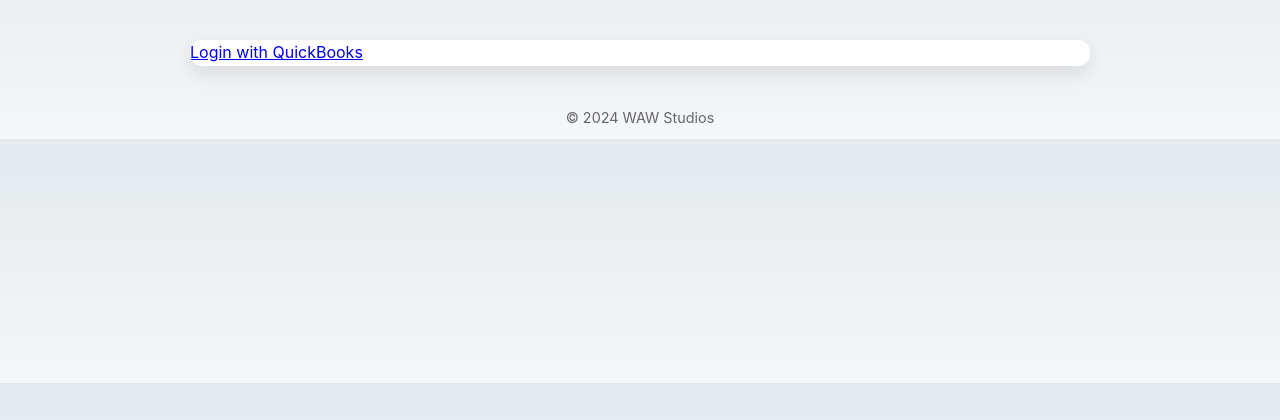
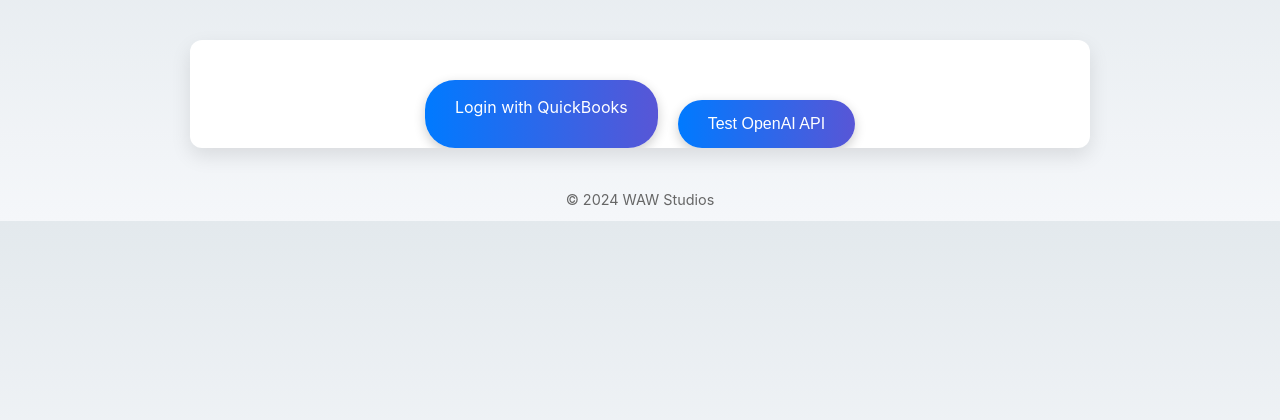
Before and after one commit to Linkbooks/Linkbooks-Ai, a Flask app: page / in a window 1280 px wide. Shown: the part 105-525 px from the top of the page. Run offline with Flask 3, Linux system fonts and the light colour scheme; parts of the project's set-up code (start-up, migrations or seed data) failed here and were passed over.

Commit message:
Style changes and openai integration test button

```diff
--- a/app.py
+++ b/app.py
@@ -6,6 +6,7 @@ from flask import Flask, render_template, redirect, request, url_for, send_from_
 from dotenv import load_dotenv
 from supabase import create_client
 import openai
+import openai.error
 
 # Load .env file in development environment
 if os.getenv('FLASK_ENV') == 'development':
@@ -138,7 +139,6 @@ def login():
 def logout():
     return redirect(url_for('index'))
 
-
 @app.route('/callback')
 def callback():
     try:
@@ -188,30 +188,27 @@ def business_info():
 
 @app.route('/analyze', methods=['GET'])
 def analyze():
-    """
-    Fetch company information and return an AI-generated analysis.
-    """
     try:
-        logging.info("Starting /analyze route")
-
         # Fetch company info
         company_info = get_company_info()
-        logging.info(f"Company info fetched: {company_info}")
+
+        # Log company_info for debugging
+        logging.info(f"Company Info: {company_info}")
 
         # Generate analysis using OpenAI ChatCompletion
         prompt = (
             "Analyse the following business details and provide a brief summary in British English:\n"
-            f"- Company Name: {company_info.get('CompanyName')}\n"
-            f"- Legal Name: {company_info.get('LegalName')}\n"
+            f"- Company Name: {company_info.get('CompanyName', 'N/A')}\n"
+            f"- Legal Name: {company_info.get('LegalName', 'N/A')}\n"
             f"- Address: {company_info.get('CompanyAddr', {}).get('Line1', 'N/A')}\n"
             f"- Phone: {company_info.get('PrimaryPhone', {}).get('FreeFormNumber', 'N/A')}\n"
             f"- Email: {company_info.get('Email', {}).get('Address', 'N/A')}\n"
         )
-        logging.info(f"Prompt for OpenAI: {prompt}")
 
-        # OpenAI ChatCompletion API call
+        logging.info(f"Prompt: {prompt}")
+
         response = openai.ChatCompletion.create(
-            model="gpt-3.5-turbo",  # Or "gpt-4" if available and configured
+            model="gpt-3.5-turbo",
             messages=[
                 {"role": "system", "content": "You are an expert business analyst."},
                 {"role": "user", "content": prompt}
@@ -219,11 +216,10 @@ def analyze():
             max_tokens=300,
             temperature=0.7
         )
-        logging.info(f"OpenAI response received: {response}")
+        logging.info(f"OpenAI response: {response}")
 
-        # Extract the analysis from the response safely
-        analysis = response["choices"][0]["message"]["content"].strip()
-        logging.info(f"Generated analysis: {analysis}")
+        # Extract the analysis from the response
+        analysis = response['choices'][0]['message']['content']
 
         # Render the analysis.html template with the analysis and company info
         return render_template(
@@ -231,19 +227,31 @@ def analyze():
             analysis=analysis,
             data=company_info
         )
-
-    except openai.OpenAIError as e:
-        logging.error(f"OpenAI API error: {e}")
+    except openai.error.OpenAIError as e:
+        logging.error(f"OpenAI API error in /analyze: {e}")
         return {"error": "There was an issue with the AI service. Please try again later."}, 500
-
     except Exception as e:
-        logging.error(f"Unexpected error: {e}")
+        logging.error(f"Unexpected error in /analyze: {e}")
         return {"error": str(e)}, 500
 
-
-
-
-
+@app.route('/test-openai', methods=['GET'])
+def test_openai():
+    try:
+        response = openai.ChatCompletion.create(
+            model="gpt-3.5-turbo",
+            messages=[
+                {"role": "system", "content": "You are a helpful assistant."},
+                {"role": "user", "content": "Hello, can you confirm this is working?"}
+            ],
+            max_tokens=50
+        )
+        return {"message": response['choices'][0]['message']['content']}, 200
+    except openai.error.OpenAIError as e:
+        logging.error(f"OpenAI API error in /test-openai: {e}")
+        return {"error": "OpenAI service is unavailable. Check API key and model."}, 500
+    except Exception as e:
+        logging.error(f"Unexpected error in /test-openai: {e}")
+        return {"error": str(e)}, 500
 
 
 if __name__ == '__main__':
--- a/templates/index.html
+++ b/templates/index.html
@@ -6,6 +6,41 @@
     <meta name="viewport" content="width=device-width, initial-scale=1.0">
     <title>QuickBooks GPT App</title>
     <link rel="stylesheet" href="{{ url_for('static', filename='styles.css') }}">
+    <style>
+        /* Additional styling for buttons */
+        .button-container {
+            display: flex;
+            justify-content: center;
+            gap: 20px;
+            margin-top: 40px;
+        }
+
+        .button-container a,
+        .button-container button {
+            padding: 15px 30px;
+            font-size: 1rem;
+            text-align: center;
+            text-decoration: none;
+            color: white;
+            background: linear-gradient(90deg, #007aff, #5856d6);
+            border: none;
+            border-radius: 30px;
+            box-shadow: 0 4px 12px rgba(0, 0, 0, 0.2);
+            transition: all 0.3s ease-in-out;
+            cursor: pointer;
+        }
+
+        .button-container a:hover,
+        .button-container button:hover {
+            background: linear-gradient(90deg, #5856d6, #007aff);
+            box-shadow: 0 6px 16px rgba(0, 0, 0, 0.25);
+            transform: translateY(-2px);
+        }
+
+        .button-container button {
+            border: none;
+        }
+    </style>
 </head>
 <body>
     <header>
@@ -13,8 +48,12 @@
     </header>
 
     <main>
-        <!-- Login button -->
-        <a href="{{ url_for('login') }}" class="login-button">Login with QuickBooks</a>
+        <div class="button-container">
+            <!-- Login button -->
+            <a href="{{ url_for('login') }}">Login with QuickBooks</a>
+            <!-- Test OpenAI button -->
+            <button onclick="window.location.href='/test-openai'">Test OpenAI API</button>
+        </div>
     </main>
 
     <footer>
```
Also changed, not shown: templates/dashboard.html (+61 -2 lines).
